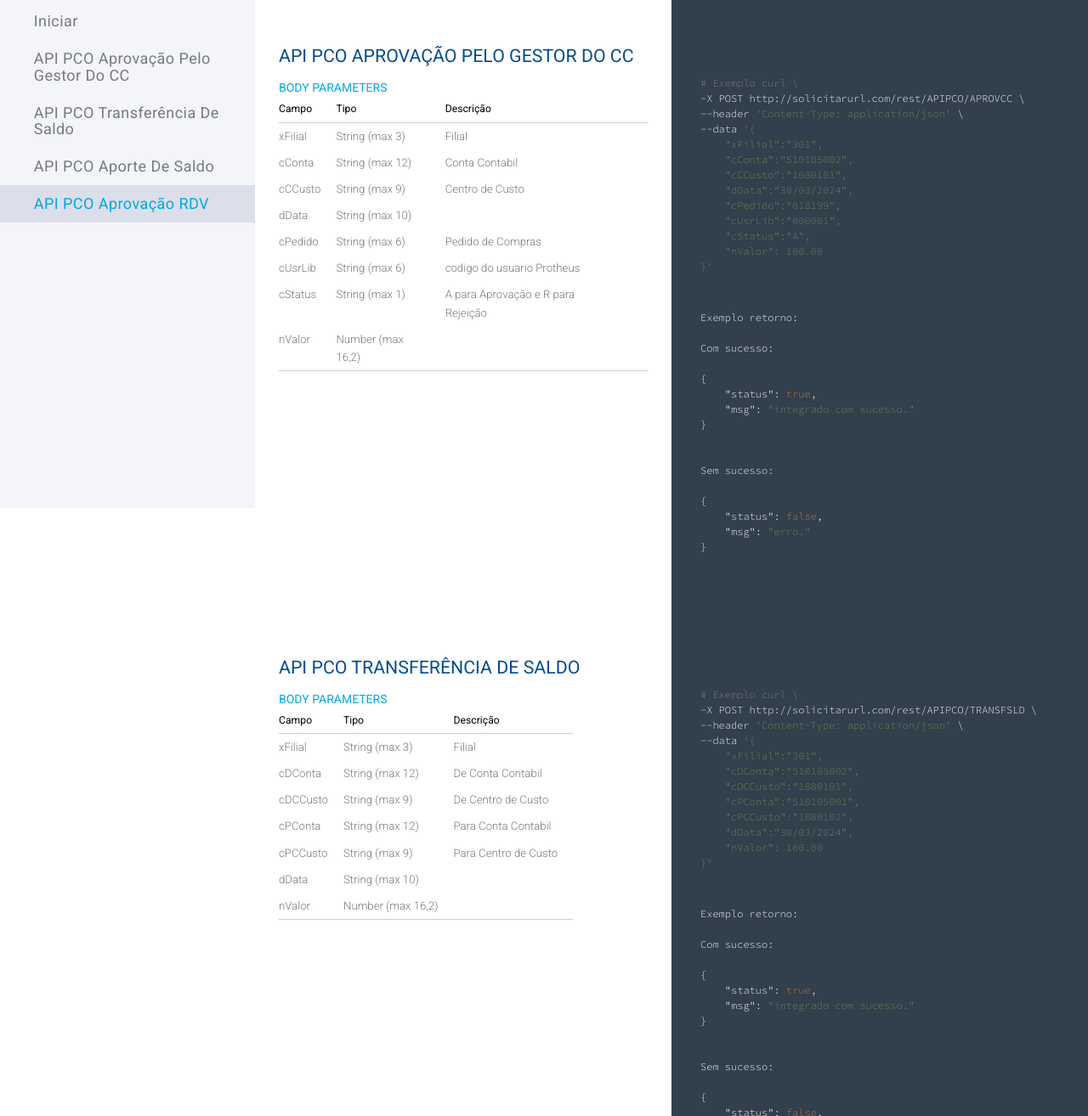
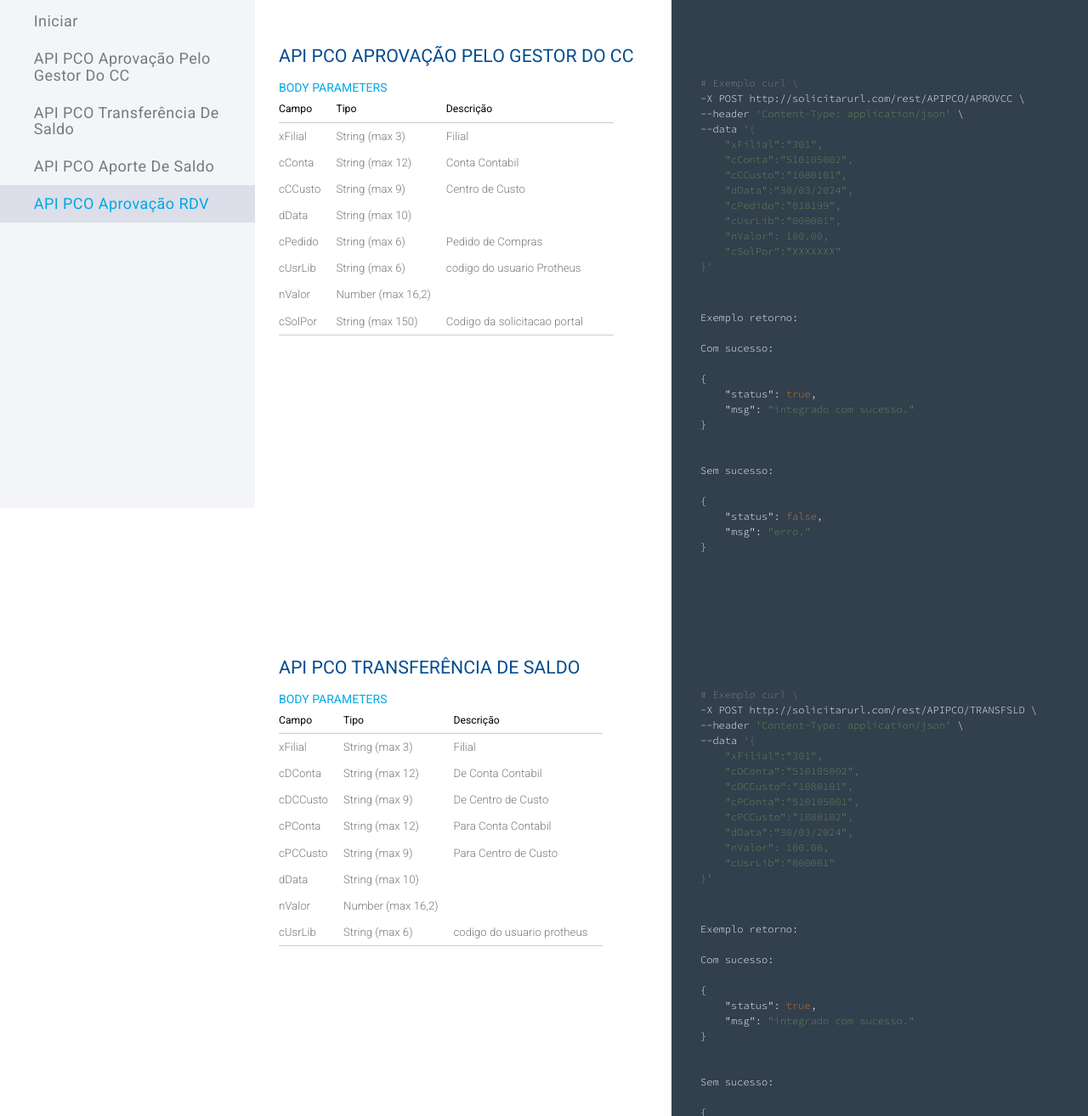
Before and after one commit to tiagomalta/bun_pco, a plain HTML site: page index.html in a window 1280 px wide. Shown: the part 202-1516 px from the top of the page at 85% size. Drawn offline with nearby package versions, Linux system fonts and the light colour scheme.

Commit message:
Add files via upload

```diff
--- a/index.html
+++ b/index.html
@@ -89,8 +89,8 @@
     "dData":"30/03/2024",
     "cPedido":"018199",
     "cUsrLib":"000001",
-    "cStatus":"A",
-    "nValor": 100.00
+    "nValor": 100.00,
+    "cSolPor":"XXXXXXX"
 }'
         	</code></pre>
             <pre><code class="json">
@@ -148,13 +148,13 @@ Sem sucesso:
                     <td>String (max 6)</td>
                     <td>codigo do usuario Protheus</td>
                 </tr><tr>
-                    <td>cStatus</td>
-                    <td>String (max 1)</td>
-                    <td>A para Aprovação e R para Rejeição</td>
-                </tr><tr>
                     <td>nValor</td>
                     <td>Number (max 16,2)</td>
                     <td></td>
+                </tr><tr>
+                    <td>cSolPor</td>
+                    <td>String (max 150)</td>
+                    <td>Codigo da solicitacao portal</td>
                 </tr>
                 </tbody>
             </table>
@@ -172,7 +172,8 @@ Sem sucesso:
     "cPConta":"510105001",
     "cPCCusto":"1080102",
     "dData":"30/03/2024",
-    "nValor": 100.00
+    "nValor": 100.00,
+    "cUsrLib":"000001"
 }'
         	</code></pre>
             <pre><code class="json">
@@ -232,6 +233,10 @@ Sem sucesso:
                     <td>nValor</td>
                     <td>Number (max 16,2)</td>
                     <td></td>
+                </tr><tr>
+                    <td>cUsrLib</td>
+                    <td>String (max 6)</td>
+                    <td>codigo do usuario protheus</td>
                 </tr>
                 </tbody>
             </table>
```
